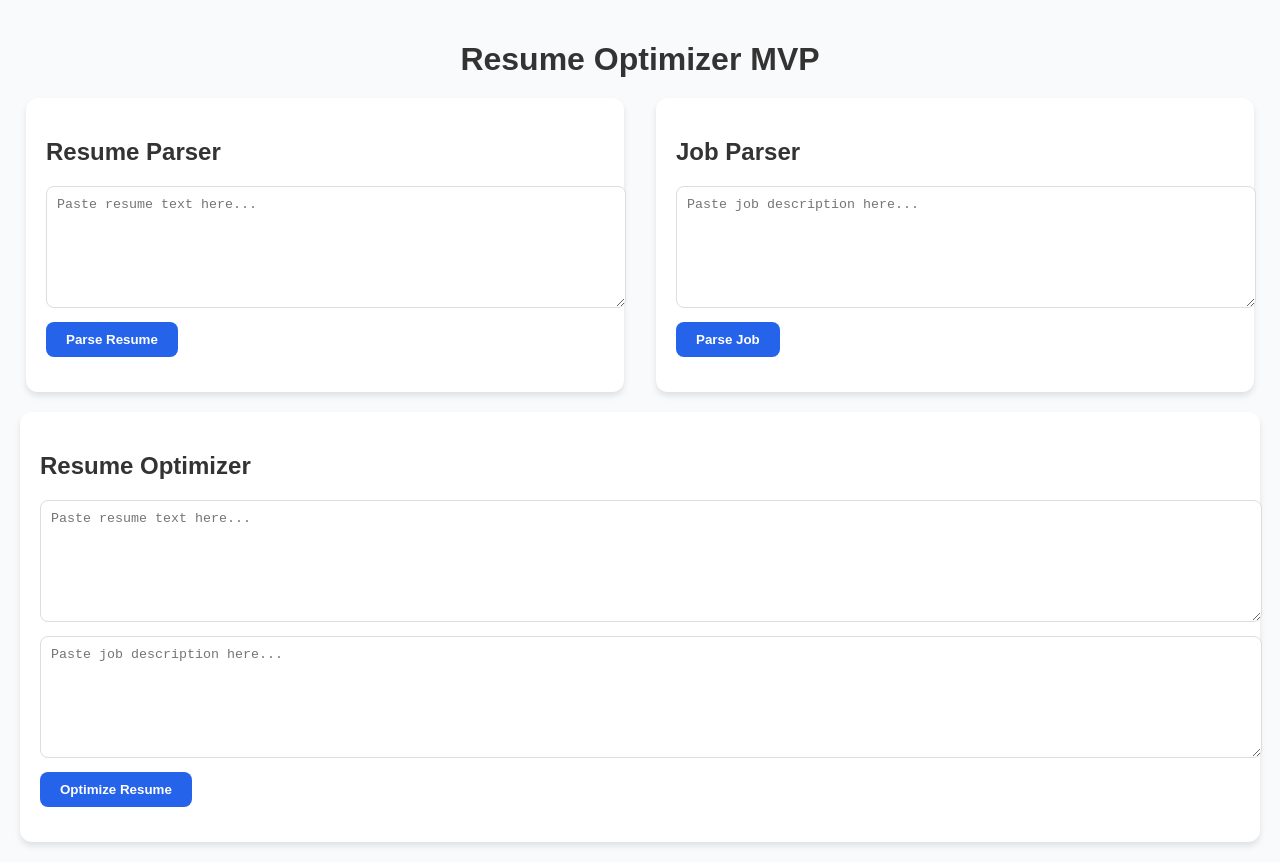
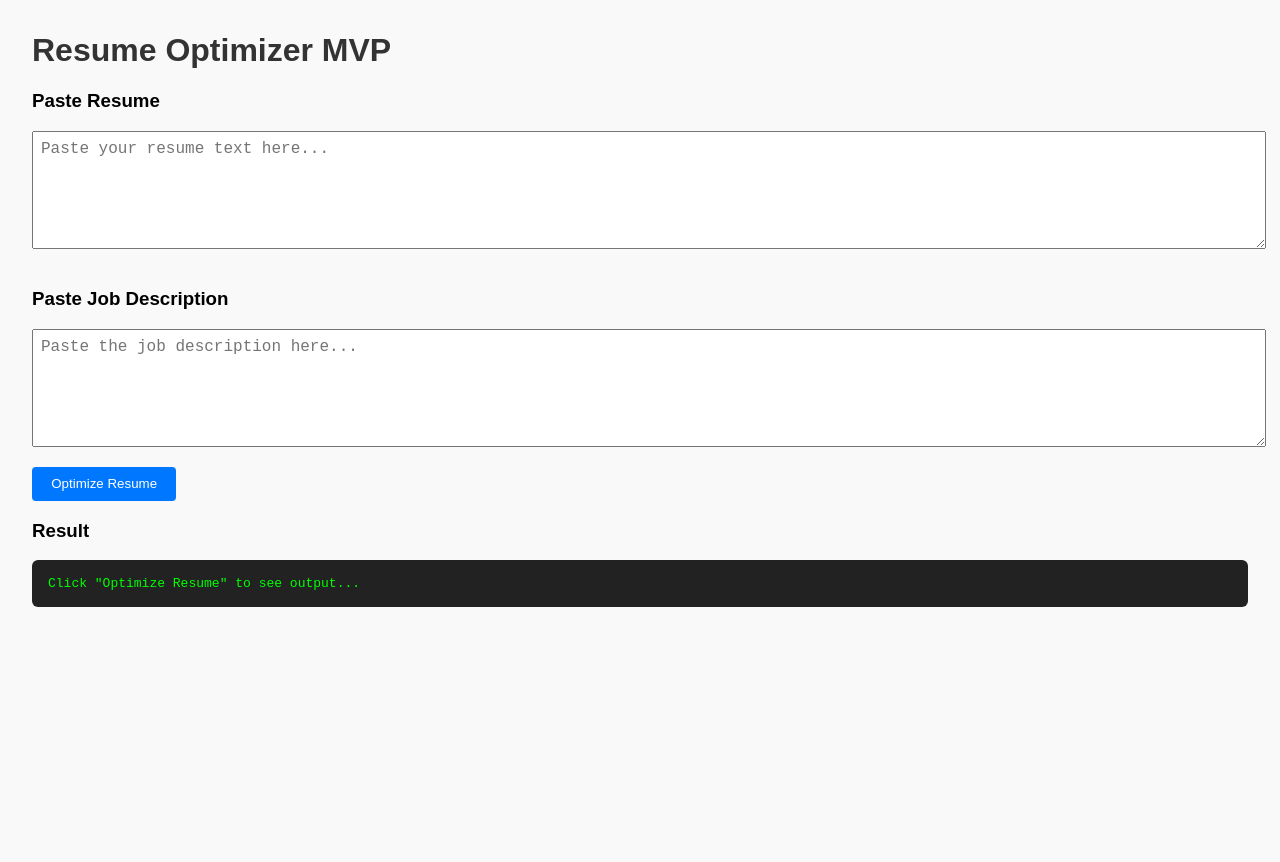
Before and after one commit to AdesojiCodeMaster/resume-optimizer, a website: page index.html in a window 1280 px wide. After the commit the page ends 800 px from the top, so only its background shows below. Drawn offline with Linux system fonts and the light colour scheme.

Commit message:
Update index.html

```diff
--- a/index.html
+++ b/index.html
@@ -1,4 +1,3 @@
-
 <!DOCTYPE html>
 <html lang="en">
   <head>
@@ -8,95 +7,55 @@
     <style>
       body {
         font-family: Arial, sans-serif;
-      background: #f9fafb;
-      margin: 0;
-      padding: 20px;
-      color: #333;
+        margin: 2rem;
+        background: #f9f9f9;
       }
       h1 {
-      text-align: center;
-      margin-bottom: 20px;
-    }
-    .container {
-      display: flex;
-      justify-content: space-around;
-      flex-wrap: wrap;
-      gap: 20px;
-    }
-    .card {
-      background: #fff;
-      padding: 20px;
-      border-radius: 12px;
-      box-shadow: 0 4px 6px rgba(0,0,0,0.1);
-      width: 45%;
-      min-width: 300px;
+        color: #333;
       }
       textarea {
         width: 100%;
         height: 100px;
-      padding: 10px;
-      border-radius: 8px;
-      border: 1px solid #ddd;
-      margin-bottom: 10px;
-      resize: vertical;
+        margin-bottom: 1rem;
+        padding: 0.5rem;
+        font-size: 1rem;
       }
       button {
-      padding: 10px 20px;
-      background: #2563eb;
-      color: #fff;
+        padding: 0.6rem 1.2rem;
+        background: #0077ff;
+        color: white;
         border: none;
-      border-radius: 8px;
+        border-radius: 4px;
         cursor: pointer;
-      font-weight: bold;
       }
       button:hover {
-      background: #1d4ed8;
+        background: #005fcc;
       }
-    .results {
-      margin-top: 15px;
-    }
-    .result-card {
-      background: #f1f5f9;
-      border-left: 5px solid #2563eb;
-      padding: 10px;
-      margin-bottom: 10px;
+      pre {
+        background: #222;
+        color: #0f0;
+        padding: 1rem;
+        white-space: pre-wrap;
+        word-wrap: break-word;
         border-radius: 6px;
-    }
-    .score {
-      font-size: 0.9em;
-      color: #666;
+        margin-top: 1rem;
       }
     </style>
   </head>
   <body>
     <h1>Resume Optimizer MVP</h1>
 
-  <div class="container">
-    <!-- Resume Parser -->
-    <div class="card">
-      <h2>Resume Parser</h2>
-      <textarea id="resumeText" placeholder="Paste resume text here..."></textarea>
-      <button onclick="parseResume()">Parse Resume</button>
-      <div id="resumeResults" class="results"></div>
-    </div>
+    <h3>Paste Resume</h3>
+    <textarea id="resumeInput" placeholder="Paste your resume text here..."></textarea>
 
-    <!-- Job Parser -->
-    <div class="card">
-      <h2>Job Parser</h2>
-      <textarea id="jobText" placeholder="Paste job description here..."></textarea>
-      <button onclick="parseJob()">Parse Job</button>
-      <div id="jobResults" class="results"></div>
-    </div>
+    <h3>Paste Job Description</h3>
+    <textarea id="jobInput" placeholder="Paste the job description here..."></textarea>
 
-    <!-- Resume Optimizer -->
-    <div class="card" style="width: 100%;">
-      <h2>Resume Optimizer</h2>
-      <textarea id="optResumeText" placeholder="Paste resume text here..."></textarea>
-      <textarea id="optJobText" placeholder="Paste job description here..."></textarea>
-      <button onclick="optimizeResume()">Optimize Resume</button>
-      <div id="optResults" class="results"></div>
-    </div>
-  </div>
+    <button id="optimizeBtn">Optimize Resume</button>
+
+    <h3>Result</h3>
+    <pre id="result">Click "Optimize Resume" to see output...</pre>
+
     <script>
       document.getElementById('optimizeBtn').addEventListener('click', async () => {
         const resumeText = document.getElementById('resumeInput').value;
@@ -109,12 +68,12 @@
             body: JSON.stringify({ resumeText, jobDescription }),
           });
 
-      const text = await res.text(); // get raw text
+          const text = await res.text(); // raw text
           let data;
           try {
-        data = JSON.parse(text); // try to parse JSON
+            data = JSON.parse(text); // try JSON
           } catch {
-        data = { raw: text }; // fallback if not JSON
+            data = { raw: text }; // fallback if plain text
           }
 
           document.getElementById('result').innerText =
@@ -125,8 +84,5 @@
         }
       });
     </script>
-
-
-
   </body>
 </html>
```
Lines whose indentation alone changed are shown as unchanged.
